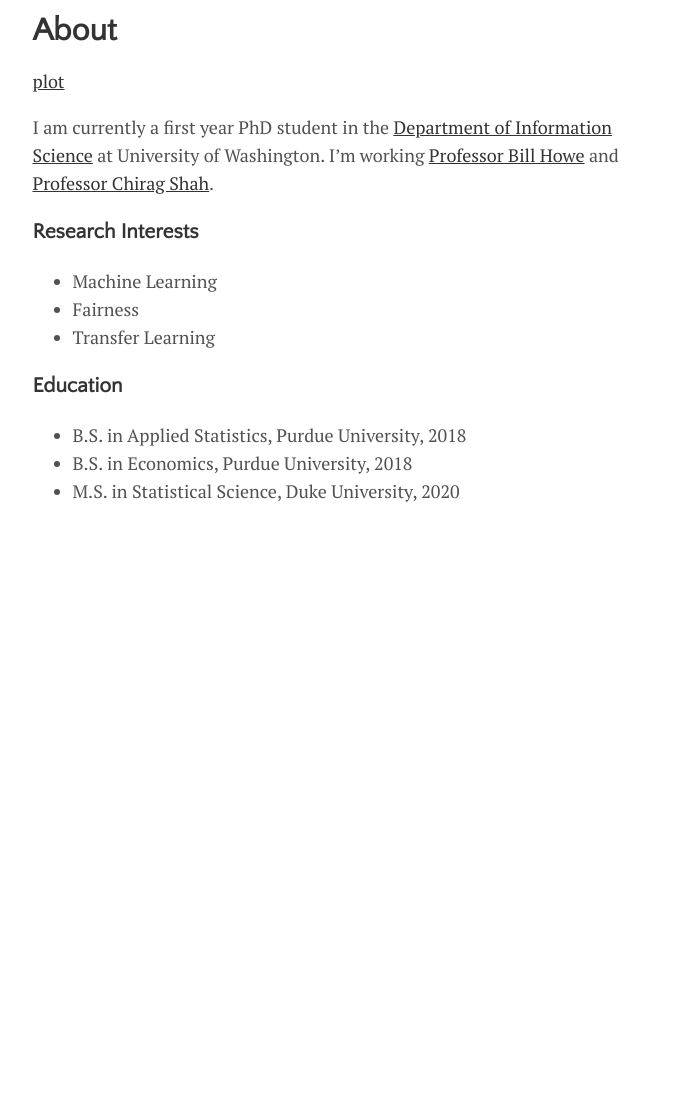
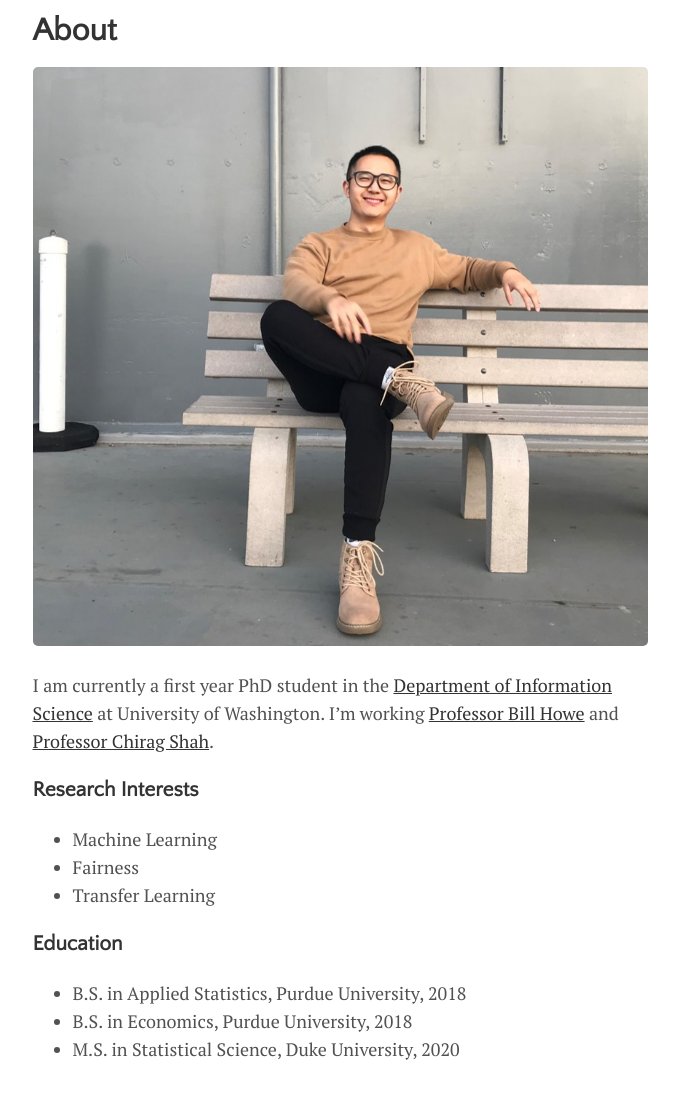
Before and after one commit to BeanHam/BeanHam.github.io, a Jekyll site: the page built from menu/about.md, in a window 1280 px wide, cut to the strip 112-1239 px from the top of the page. Shown: the top 1099 px of the strip, without its empty margins (300-979 px from the left). Built offline with Jekyll 4.4.1, drawn with Linux system fonts in a browser that asks for light colours; before the commit the page ends 900 px from its top, so only the background shows below that.

Commit message:
Update about.md

```diff
--- a/menu/about.md
+++ b/menu/about.md
@@ -3,7 +3,7 @@ layout: page
 title: About
 ---
 
-[plot](/assets/img/selfie.jgp)
+![plot](/assets/img/selfie.jpg)
 
 I am currently a first year PhD student in the [Department of Information Science](https://stat.duke.edu) at University of Washington. I'm working [Professor Bill Howe](https://faculty.washington.edu/billhowe/) and [Professor Chirag Shah](https://ischool.uw.edu/people/faculty/profile/chirags).
 
```
